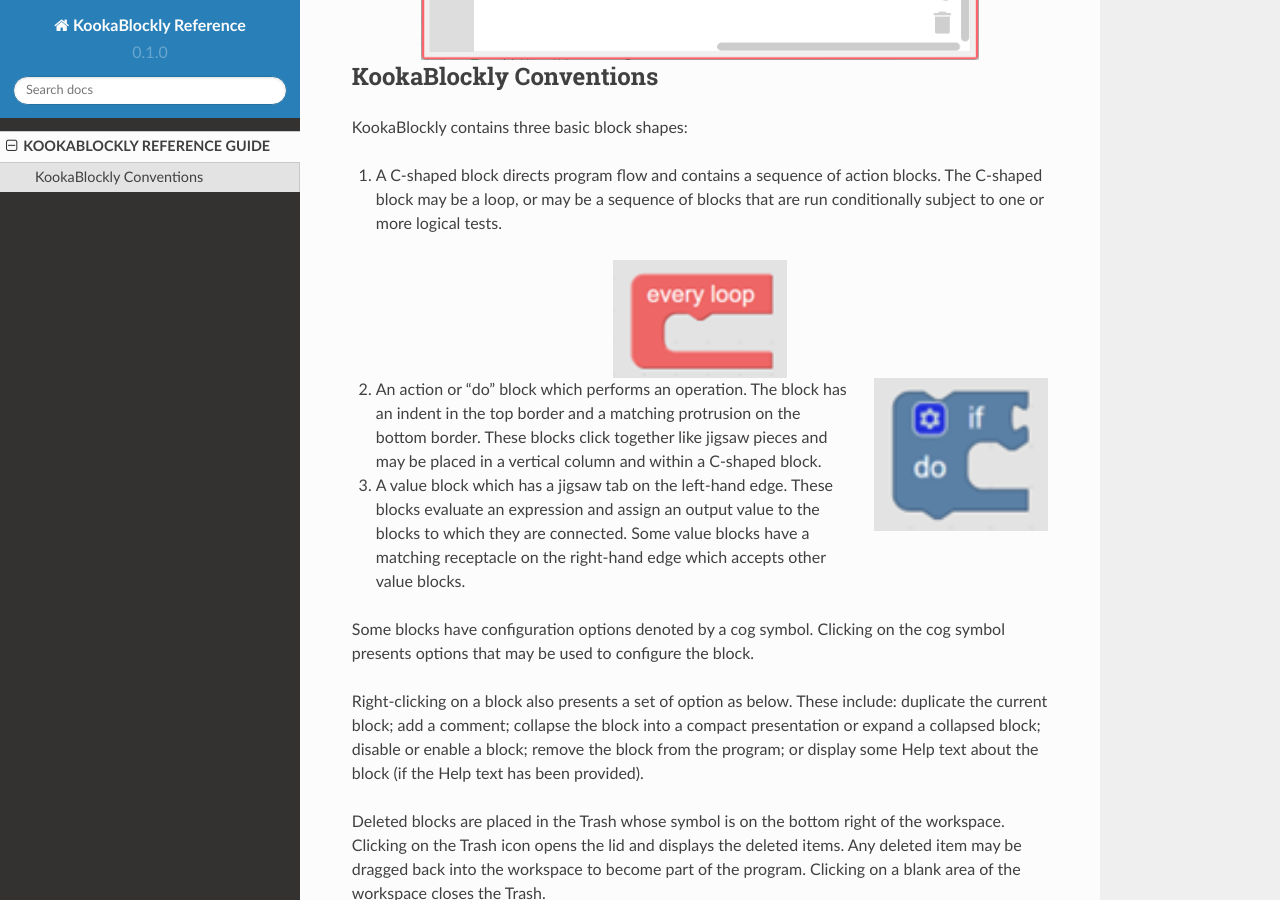
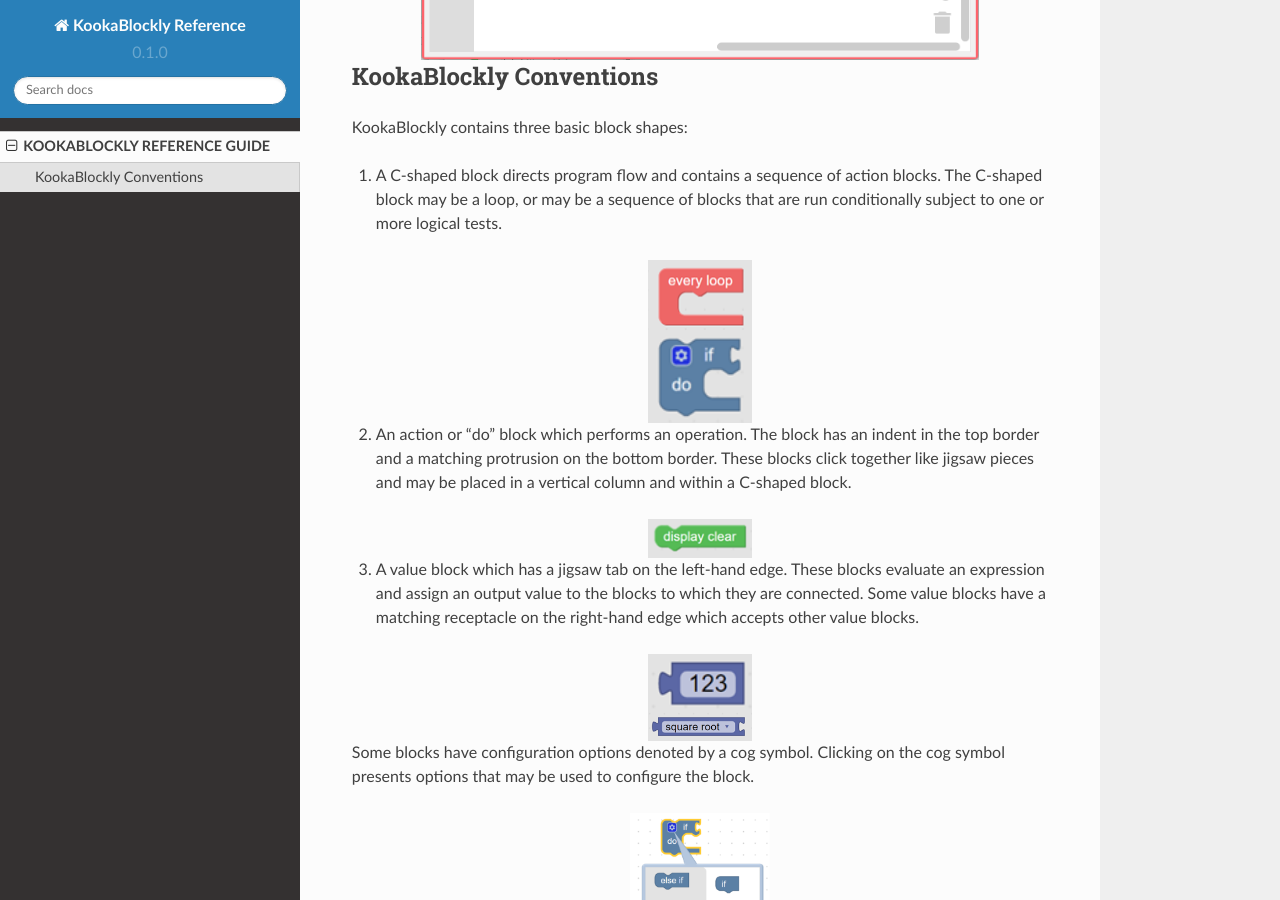
Before and after one commit to TDStrasser/KookaBlockly-Reference, a Sphinx documentation site: the page built from docs/source/conventions.rst, in a window 1280 px wide and 900 px high, scrolled down 651 px. Built offline with Sphinx 7.4.7 and the Read the Docs theme 2.0.0, drawn with Linux system fonts in a browser that asks for light colours.

Commit message:
Update conventions.rst

```diff
--- a/docs/source/conventions.rst
+++ b/docs/source/conventions.rst
@@ -8,6 +8,7 @@
    :align: center
    :alt: KookaBlockly Canvas
 
+------------------------
 KookaBlockly Conventions
 ------------------------
 
@@ -16,23 +17,43 @@
 1.	A C-shaped block directs program flow and contains a sequence of action blocks.  The C-shaped block may be a loop, or may be a sequence of blocks that are run conditionally subject to one or more logical tests.
 
 .. image:: images/every-loop.png
-   :width: 25%
+   :width: 15%
    :align: center
 
 .. image:: images/if-do.png
-   :width: 25%
-   :align: right
+   :width: 15%
+   :align: center
 
 2.	An action or “do” block which performs an operation.  The block has an indent in the top border and a matching protrusion on the bottom border.  These blocks click together like jigsaw pieces and may be placed in a vertical column and within a C-shaped block.
+
+.. image:: images/display-clear.png
+   :width: 15%
+   :align: center
 
 
 3.	A value block which has a jigsaw tab on the left-hand edge.  These blocks evaluate an expression and assign an output value to the blocks to which they are connected.  Some value blocks have a matching receptacle on the right-hand edge which accepts other value blocks.
 
-Some blocks have configuration options denoted by a cog symbol.  Clicking on the cog   symbol presents options that may be used to configure the block.
+.. image:: images/maths-number.png
+   :width: 15%
+   :align: center
 
+.. image:: images/maths-squareroot.png
+   :width: 15%
+   :align: center
+
+
+Some blocks have configuration options denoted by a cog symbol.  Clicking on the cog symbol presents options that may be used to configure the block.
+
+.. image:: images/if-do-config.png
+   :width: 20%
+   :align: center
 
 
 Right-clicking on a block also presents a set of option as below.  These include: duplicate the current block; add a comment; collapse the block into a compact presentation or expand a collapsed block; disable or enable a block; remove the block from the program; or display some Help text about the block (if the Help text has been provided).
 
+.. image:: images/if-do-rightclick.png
+   :width: 15%
+   :align: center
+
 
 Deleted blocks are placed in the Trash whose symbol is on the bottom right of the workspace.  Clicking on the Trash icon opens the lid and displays the deleted items.  Any deleted item may be dragged back into the workspace to become part of the program.  Clicking on a blank area of the workspace closes the Trash.
```
